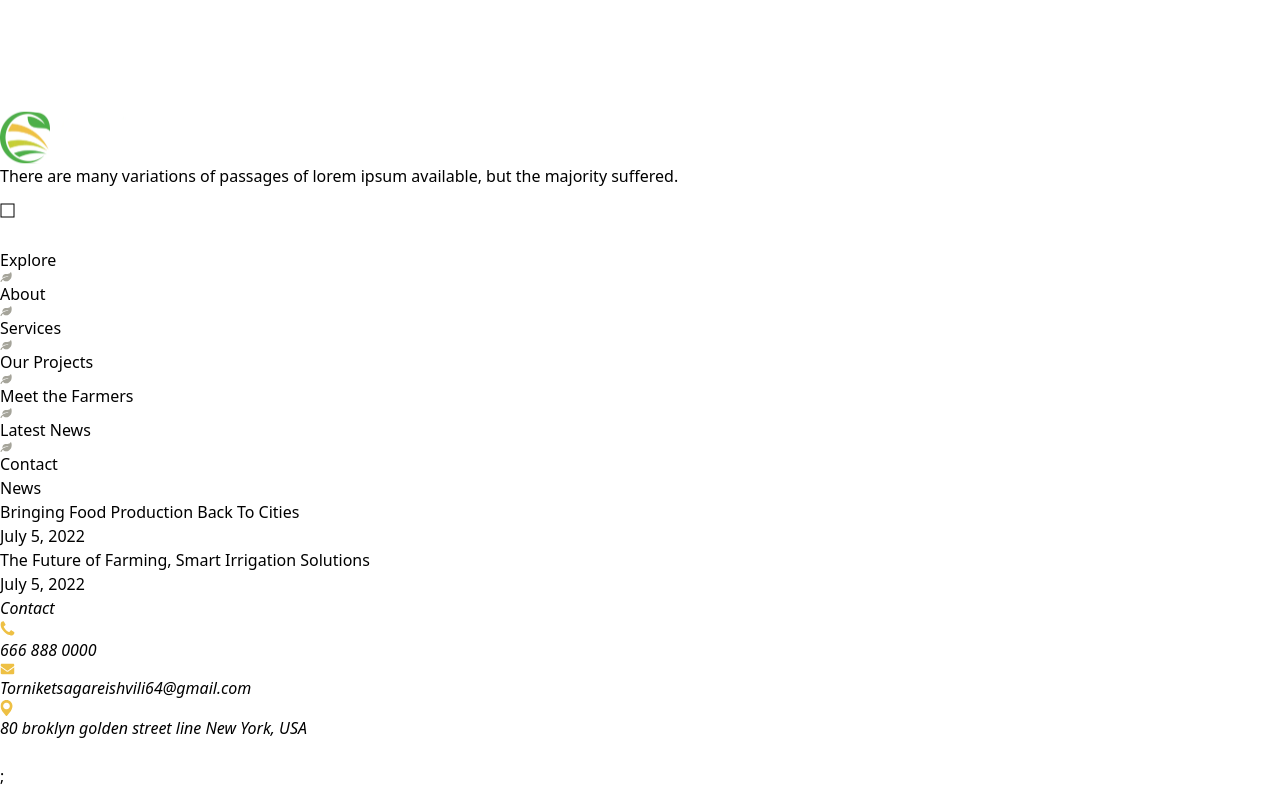
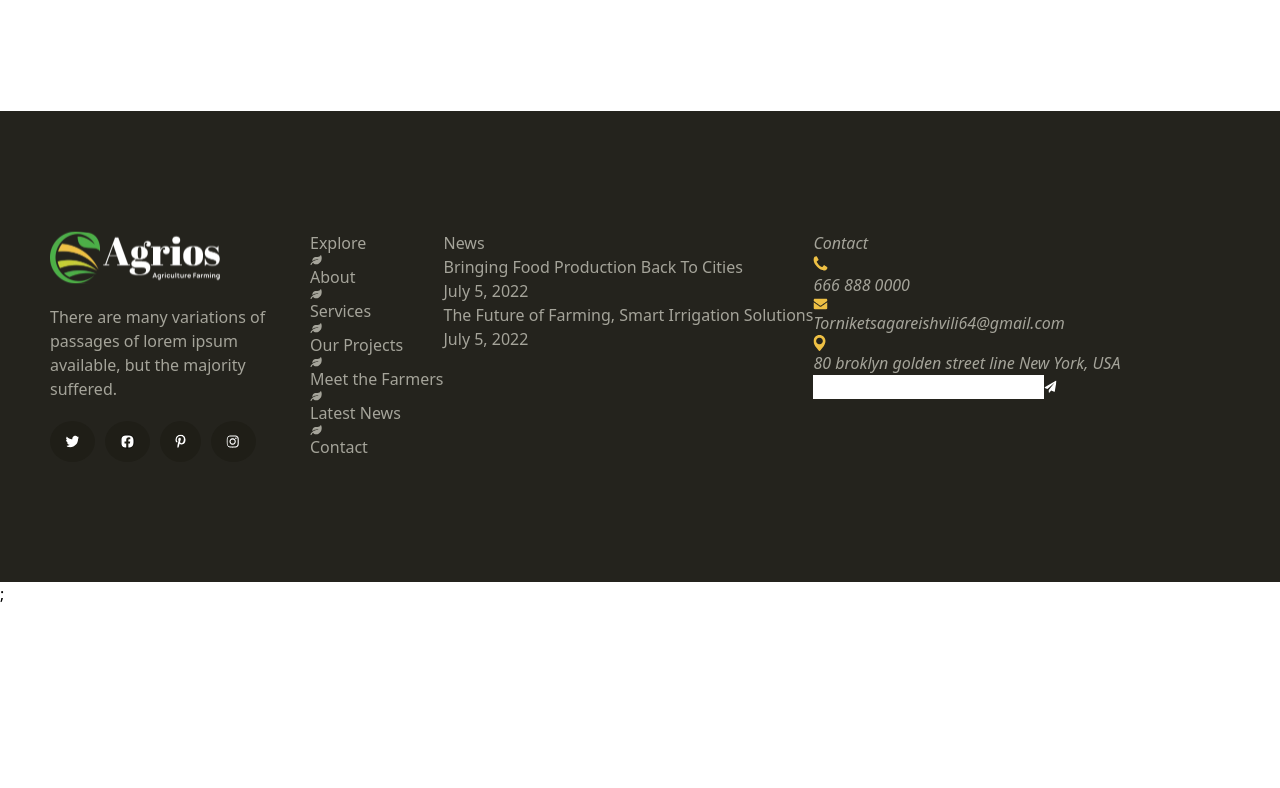
Before and after one commit to Tornike512/Agrios-website-tailwind, a React (Vite) app: page / in a window 1280 px wide. Shown: the part 6409-7197 px from the top of the page. After the commit the page ends 7015 px from the top, so only its background shows below. Built offline with nearby package versions, Linux system fonts and the light colour scheme.

Commit message:
Add: Footer Main Color and Spacing Style

```diff
--- a/src/components/Footer/Footer.tsx
+++ b/src/components/Footer/Footer.tsx
@@ -14,20 +14,40 @@ import yellowPhoneIcon from "src/assets/yellow-phone-icon.svg";
 export function Footer() {
   return (
     <>
-      <footer>
-        <div>
-          <ul>
-            <li>
-              <img src={blackAgriosLogo} alt="Agrios Logo" />
-              <p>
+      <footer className="bg-[#24231D] flex justify-center py-[120px]">
+        <div className="flex max-w-[1200px] w-full text-[#A5A49A]">
+          <ul className="flex">
+            <li className="max-w-[270px] w-full px-[10px]">
+              <img
+                className="mb-[21px]"
+                src={blackAgriosLogo}
+                alt="Agrios Logo"
+              />
+              <p className="mb-[20px]">
                 There are many variations of passages of lorem ipsum available,
                 but the majority suffered.
               </p>
-              <figure>
-                <img src={whiteTwitterLogo} alt="Twitter Logo" />
-                <img src={whiteFacebookLogo} alt="FAcebook Logo" />
-                <img src={whitePinterestLogo} alt="Pinterest Logo" />
-                <img src={whiteInstagramLogo} alt="Instagram Logo" />
+              <figure className="flex">
+                <img
+                  className="bg-[#1F1E17] mr-[10px] px-[15px] py-[13px] rounded-[100%] cursor-pointer hover:bg-[#525252]"
+                  src={whiteTwitterLogo}
+                  alt="Twitter Logo"
+                />
+                <img
+                  className="bg-[#1F1E17] mr-[10px] px-[15px] py-[13px] rounded-[100%] cursor-pointer hover:bg-[#525252]"
+                  src={whiteFacebookLogo}
+                  alt="FAcebook Logo"
+                />
+                <img
+                  className="bg-[#1F1E17] mr-[10px] px-[15px] py-[13px] rounded-[100%] cursor-pointer hover:bg-[#525252]"
+                  src={whitePinterestLogo}
+                  alt="Pinterest Logo"
+                />
+                <img
+                  className="bg-[#1F1E17] px-[15px] py-[13px] rounded-[100%] cursor-pointer hover:bg-[#525252]"
+                  src={whiteInstagramLogo}
+                  alt="Instagram Logo"
+                />
               </figure>
             </li>
             <li>
```
